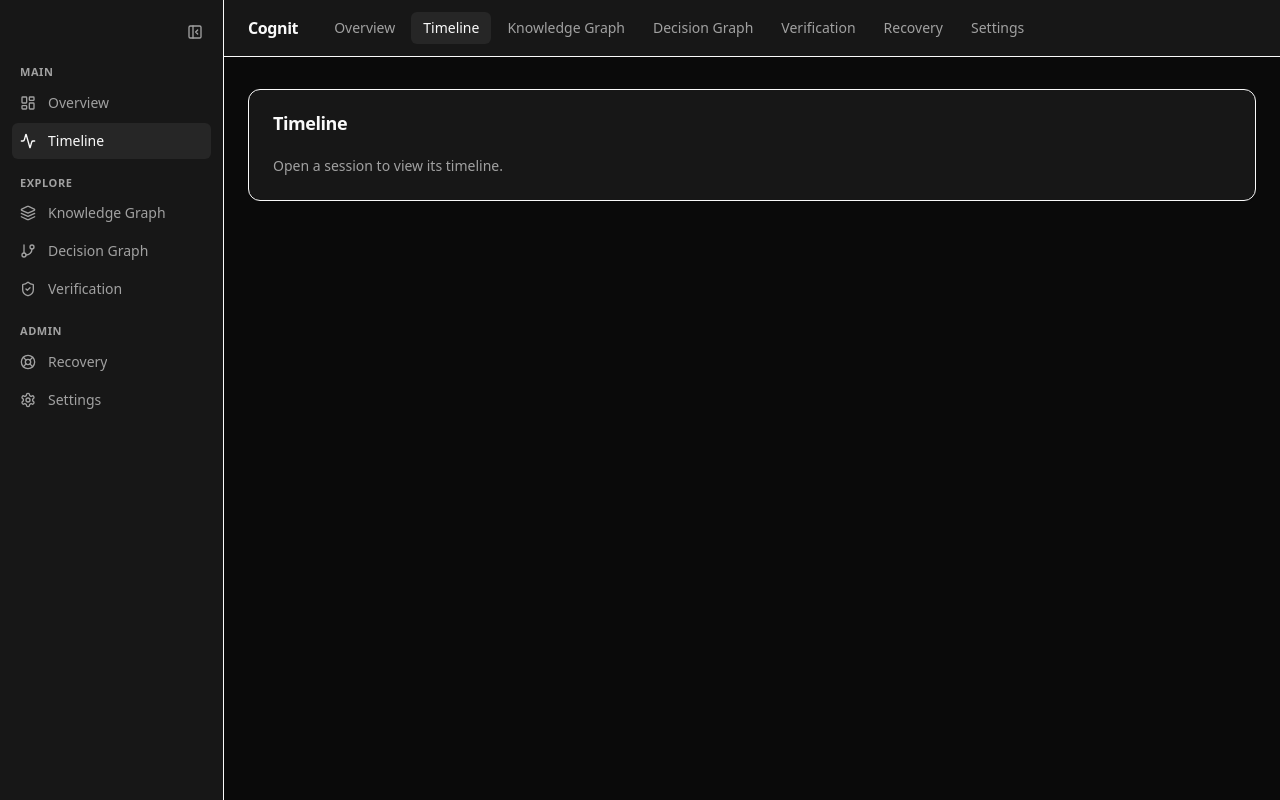
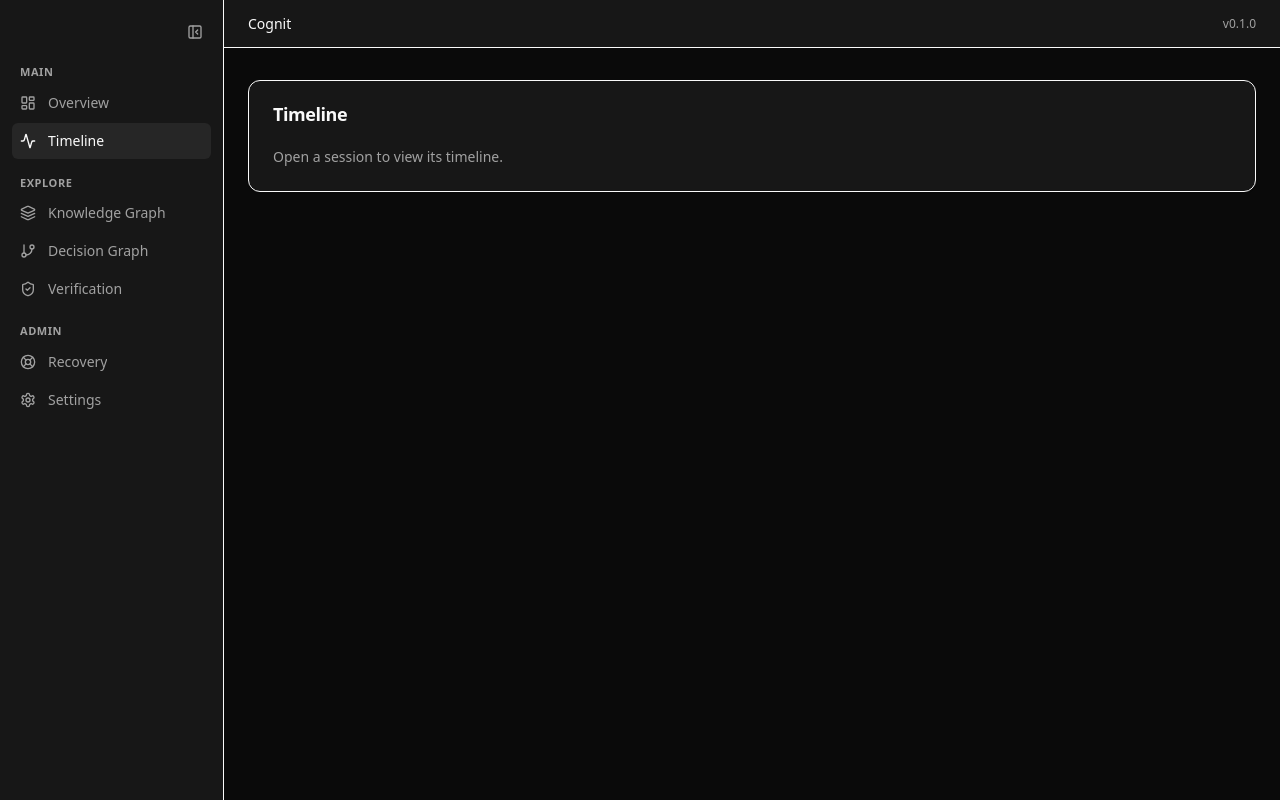
Before and after one commit to phucle297/Cognit, a React (Vite) app in the folder apps/dashboard/: page /timeline in a window 1280 px wide. Built offline with nearby package versions, Linux system fonts and the light colour scheme.

Commit message:
feat: Cognit-8ix.9.3.4 nav bar shrink to breadcrumb + version strip

```diff
--- a/apps/dashboard/src/widgets/nav-bar/index.tsx
+++ b/apps/dashboard/src/widgets/nav-bar/index.tsx
@@ -1,48 +1,23 @@
 /**
- * apps/dashboard/src/widgets/nav-bar/index.tsx — top navigation.
+ * apps/dashboard/src/widgets/nav-bar/index.tsx — top chrome.
  *
- * FSD layer: widgets. Stateless, presentational; uses NavLink
- * to highlight the active route.
+ * FSD layer: widgets. With the sidebar owning the primary nav,
+ * the top bar is now a thin breadcrumb strip plus a version
+ * label on the right. Static breadcrumb for v0.1 — pages
+ * upgrade it via context in a later phase.
  */
-import { NavLink } from "react-router-dom";
 import type { JSX } from "react";
-import { cn } from "@/shared/lib/cn";
+import { Breadcrumb } from "@/shared/ui/breadcrumb";
 
-const LINKS: ReadonlyArray<{ to: string; label: string }> = [
-  { to: "/", label: "Overview" },
-  { to: "/timeline", label: "Timeline" },
-  { to: "/knowledge-graph", label: "Knowledge Graph" },
-  { to: "/decision-graph", label: "Decision Graph" },
-  { to: "/verification", label: "Verification" },
-  { to: "/recovery-center", label: "Recovery" },
-  { to: "/settings", label: "Settings" },
-];
+const VERSION = "0.1.0";
 
 export const NavBar = (): JSX.Element => {
   return (
-    <header className="border-b bg-card">
-      <div className="mx-auto flex h-14 w-full max-w-6xl items-center gap-6 px-6">
-        <div className="text-base font-semibold tracking-tight">Cognit</div>
-        <nav className="flex flex-1 items-center gap-1 overflow-x-auto">
-          {LINKS.map((l) => (
-            <NavLink
-              key={l.to}
-              to={l.to}
-              end={l.to === "/"}
-              className={({ isActive }) =>
-                cn(
-                  "rounded-md px-3 py-1.5 text-sm font-medium transition-colors",
-                  isActive
-                    ? "bg-accent text-accent-foreground"
-                    : "text-muted-foreground hover:bg-accent hover:text-accent-foreground",
-                )
-              }
-            >
-              {l.label}
-            </NavLink>
-          ))}
-        </nav>
-      </div>
+    <header className="flex h-12 items-center justify-between border-b bg-card px-[var(--space-page-x)]">
+      <Breadcrumb items={[{ label: "Cognit" }]} />
+      <span className="text-xs text-muted-foreground" aria-label="App version">
+        v{VERSION}
+      </span>
     </header>
   );
 };
```
